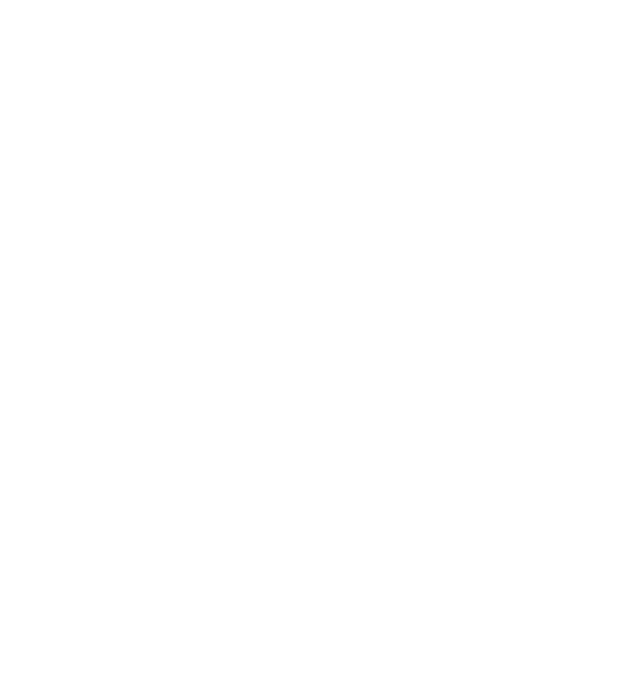
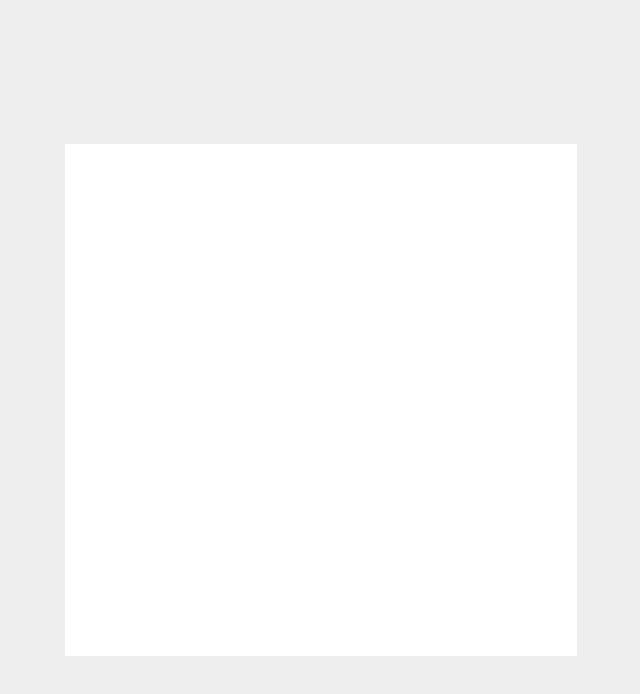
Before and after one commit to nqwzxs/etch-a-sketch, a plain HTML site: page index.html in a window 1280 px wide. Shown: the whole page, without its empty margins (319-959 px from the left). Drawn offline with Linux system fonts and the light colour scheme.

Commit message:
Add createGrid function

```diff
--- a/index.html
+++ b/index.html
@@ -9,6 +9,8 @@
     <title>Etch-A-Sketch</title>
 </head>
 <body>
-
+    <div id="wrapper">
+        <div id="grid"></div>
+    </div>
 </body>
 </html>
--- a/script.js
+++ b/script.js
@@ -0,0 +1,10 @@
+const grid = document.querySelector("#grid");
+
+function createGrid() {
+    for (let i = 0; i < 32; i++) {
+        square = document.createElement("div");
+        grid.appendChild(square);
+    }
+}
+
+createGrid();
--- a/style.css
+++ b/style.css
@@ -0,0 +1,27 @@
+* {
+    box-sizing: border-box;
+}
+
+body {
+    height: 100vh;
+    margin: 0;
+    display: flex;
+    flex-direction: column;
+    align-items: center;
+    justify-content: center;
+    background-color: #eee;
+}
+
+#wrapper {
+    max-width: 960px;
+    padding-inline: 16px;
+}
+
+#grid {
+    background-color: white;
+    width: 512px;
+    height: 512px;
+    display: grid;
+    grid-template-columns: repeat(16, 1fr);
+    grid-template-rows: repeat(16, 1fr);
+}
```
